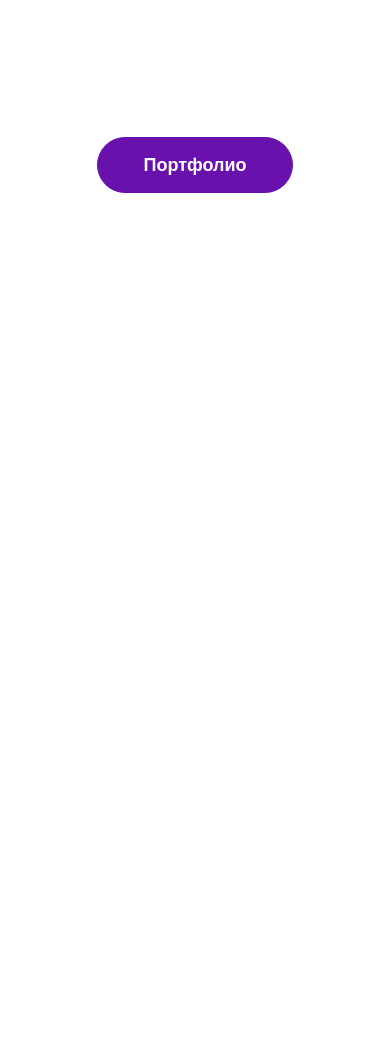
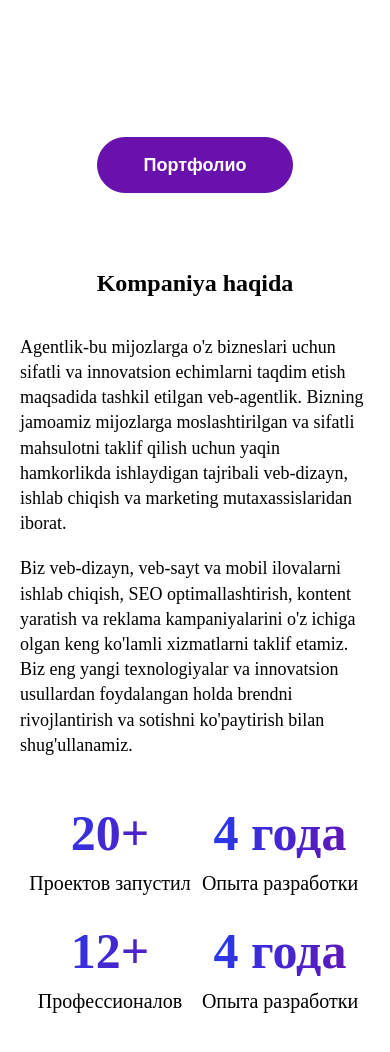
Before and after one commit to AbdullohKomil/bellashuv, a plain HTML site: page index.html in a window 390 px wide. Shown: the part 586-1638 px from the top of the page. Before the commit the page ends 844 px from the top, so only its background shows below. Drawn offline with Linux system fonts and the light colour scheme.

Commit message:
Company section add

```diff
--- a/index.html
+++ b/index.html
@@ -2,37 +2,74 @@
 <html lang="en">
   <head>
     <meta charset="UTF-8" />
-    <meta http-equiv="X-UA-Compatible" content="IE=edge" />
-    <meta name="viewport" content="width=device-width, initial-scale=1.0" />
+    <meta
+      http-equiv="X-UA-Compatible"
+      content="IE=edge"
+    />
+    <meta
+      name="viewport"
+      content="width=device-width, initial-scale=1.0"
+    />
     <title>Main Page</title>
-    <link rel="stylesheet" href="./css/main.css" />
+    <link
+      rel="stylesheet"
+      href="./css/main.css"
+    />
   </head>
   <body>
     <header class="site-header">
       <div class="container">
         <div class="site-header__inner">
-          <button onclick="menu()" class="menu"></button>
-          <a class="logo" href="./index.html">
-            <img src="./images/logo.svg" alt="Logo" />
+          <button
+            onclick="menu()"
+            class="menu"
+          ></button>
+          <a
+            class="logo"
+            href="./index.html"
+          >
+            <img
+              src="./images/logo.svg"
+              alt="Logo"
+            />
           </a>
           <nav class="nav">
             <ul class="nav__list">
               <li class="nav__item">
-                <a class="nav__link" href="./news.html">O компании</a>
+                <a
+                  class="nav__link"
+                  href="./news.html"
+                  >O компании</a
+                >
               </li>
               <li class="nav__item">
-                <a class="nav__link" href="./portfolio.html">Портфолио</a>
+                <a
+                  class="nav__link"
+                  href="./portfolio.html"
+                  >Портфолио</a
+                >
               </li>
               <li class="nav__item">
-                <a class="nav__link" href="./index.html">Услуги</a>
+                <a
+                  class="nav__link"
+                  href="./index.html"
+                  >Услуги</a
+                >
               </li>
               <li class="nav__item">
-                <a class="nav__link" href="./index.html">О компании</a>
+                <a
+                  class="nav__link"
+                  href="./index.html"
+                  >О компании</a
+                >
               </li>
             </ul>
           </nav>
           <div class="site-header__main">
-            <input type="checkbox" id="theme-btn" />
+            <input
+              type="checkbox"
+              id="theme-btn"
+            />
             <label
               onclick="theme()"
               class="site-header__main__label"
@@ -44,7 +81,10 @@
             </span>
             <button>Заказать звонок</button>
           </div>
-          <button onclick="theme()" class="mobile-theme"></button>
+          <button
+            onclick="theme()"
+            class="mobile-theme"
+          ></button>
         </div>
       </div>
     </header>
@@ -63,15 +103,75 @@
                   Ut enim ad minim veniam.
                 </p>
                 <div class="hero__bottom">
-                  <a class="hero__link" href="./portfolio.html"> Портфолио </a>
-                  <a class="hero__link--2" href="./portfolio.html">
+                  <a
+                    class="hero__link"
+                    href="./portfolio.html"
+                  >
+                    Портфолио
+                  </a>
+                  <a
+                    class="hero__link--2"
+                    href="./portfolio.html"
+                  >
                     Портфолио
                   </a>
                 </div>
               </div>
               <div class="hero__globus">
                 <div>
-                  <canvas id="cobe" width="1200" height="1200"></canvas>
+                  <canvas
+                    id="cobe"
+                    width="1200"
+                    height="1200"
+                  ></canvas>
+                </div>
+              </div>
+            </div>
+          </div>
+        </div>
+      </section>
+      <section class="company">
+        <div class="container">
+          <div class="company__inner">
+            <div class="company__left">
+              <h2 class="company__title">Kompaniya haqida</h2>
+              <p
+                class="company__text"
+                title="Kompaniya haqida"
+              >
+                Agentlik-bu mijozlarga o'z bizneslari uchun sifatli va
+                innovatsion echimlarni taqdim etish maqsadida tashkil etilgan
+                veb-agentlik. Bizning jamoamiz mijozlarga moslashtirilgan va
+                sifatli mahsulotni taklif qilish uchun yaqin hamkorlikda
+                ishlaydigan tajribali veb-dizayn, ishlab chiqish va marketing
+                mutaxassislaridan iborat.
+                <span class="company__text__span">
+                  Biz veb-dizayn, veb-sayt va mobil ilovalarni ishlab chiqish,
+                  SEO optimallashtirish, kontent yaratish va reklama
+                  kampaniyalarini o'z ichiga olgan keng ko'lamli xizmatlarni
+                  taklif etamiz. Biz eng yangi texnologiyalar va innovatsion
+                  usullardan foydalangan holda brendni rivojlantirish va
+                  sotishni ko'paytirish bilan shug'ullanamiz.
+                </span>
+              </p>
+            </div>
+            <div class="company__right">
+              <div class="company__cards">
+                <div class="company__card">
+                  <h2 class="company__card__title">20+</h2>
+                  <p class="company__card__text">Проектов запустил</p>
+                </div>
+                <div class="company__card">
+                  <h2 class="company__card__title">4 года</h2>
+                  <p class="company__card__text">Опыта разработки</p>
+                </div>
+                <div class="company__card">
+                  <h2 class="company__card__title">12+</h2>
+                  <p class="company__card__text">Профессионалов</p>
+                </div>
+                <div class="company__card">
+                  <h2 class="company__card__title">4 года</h2>
+                  <p class="company__card__text">Опыта разработки</p>
                 </div>
               </div>
             </div>
@@ -85,9 +185,15 @@
     <div class="site-menu">
       <div class="site-menu__header">
         <a href="./index.html">
-          <img src="./images/logo-dark.svg" alt="Logo" />
+          <img
+            src="./images/logo-dark.svg"
+            alt="Logo"
+          />
         </a>
-        <button onclick="closeMenu()" class="menu-close"></button>
+        <button
+          onclick="closeMenu()"
+          class="menu-close"
+        ></button>
       </div>
       <nav>
         <ul>
--- /dev/null
+++ b/sass/blocks/Home/_company.scss
@@ -0,0 +1,147 @@
+.company {
+  padding-bottom: 95px;
+}
+
+.company__inner {
+  display: flex;
+}
+
+.company__left {
+  width: 50%;
+}
+
+.company__right {
+  width: 50%;
+}
+
+.company__title {
+  font-family: 'Futura PT';
+  font-weight: 600;
+  font-size: 50px;
+  line-height: 64px;
+}
+
+.company__text {
+  font-family: 'Futura PT';
+  font-style: normal;
+  font-weight: 400;
+  font-size: 18px;
+  line-height: 140%;
+}
+
+.company__text__span {
+  max-width: 600px;
+  margin-top: 20px;
+  display: inline-block;
+}
+
+.company__cards {
+  margin-top: 145px;
+  display: flex;
+  flex-wrap: wrap;
+  justify-content: space-between;
+  align-items: center;
+}
+
+.company__card {
+  &:nth-child(1) {
+    margin-bottom: 40px;
+  }
+  &:nth-child(2) {
+    margin-bottom: 40px;
+  }
+  width: 270px;
+  height: 88px;
+}
+
+.company__card__title {
+  background: linear-gradient(
+    109.09deg,
+    rgba(0, 40, 248, 0.89) 0%,
+    #6911ad 100%
+  );
+  -webkit-background-clip: text;
+  -webkit-text-fill-color: transparent;
+  font-family: 'Futura PT';
+  font-weight: 600;
+  font-size: 50px;
+  line-height: 100%;
+  display: flex;
+  flex-direction: column;
+  align-items: center;
+  margin: 0;
+  margin-bottom: 12px;
+}
+
+.company__card__text {
+  font-family: 'Futura PT';
+  font-weight: 400;
+  font-size: 20px;
+  line-height: 26px;
+  text-align: center;
+}
+
+@media screen and (max-width: 400px) {
+  .company__card {
+    width: 170px;
+  }
+  .company__inner {
+    text-align: start !important;
+  }
+
+  .company__card:nth-child(1) {
+    margin-bottom: 30px !important;
+  }
+
+  .company__card:nth-child(2) {
+    margin-bottom: 30px !important;
+  }
+
+  .company__left {
+    width: 100%;
+  }
+  .company__right {
+    width: 100%;
+  }
+  .company__text__span {
+    max-width: 360px;
+    display: inline-block !important;
+  }
+
+  .company__text {
+    max-width: 360px;
+  }
+
+  .company__title {
+    font-weight: 600;
+    font-size: 24px;
+    text-align: center;
+  }
+
+  .company__cards {
+    margin-top: 58px;
+  }
+}
+
+@media screen and (max-width: 1200px) {
+  .company__inner {
+    display: block;
+    text-align: center;
+  }
+  .company__left {
+    margin: 0 auto;
+  }
+  .company__right {
+    margin: 0 auto;
+  }
+  .company__text__span {
+    display: inline;
+  }
+  .company__cards {
+    justify-content: center;
+    margin-top: 50px;
+  }
+  .company__card {
+    margin-bottom: 0 !important;
+  }
+}
--- a/sass/blocks/Home/_home.scss
+++ b/sass/blocks/Home/_home.scss
@@ -1 +1,2 @@
-@import "hero";
+@import 'hero';
+@import 'company';
```
Also changed, not shown: css/main.css, 1 other file.
